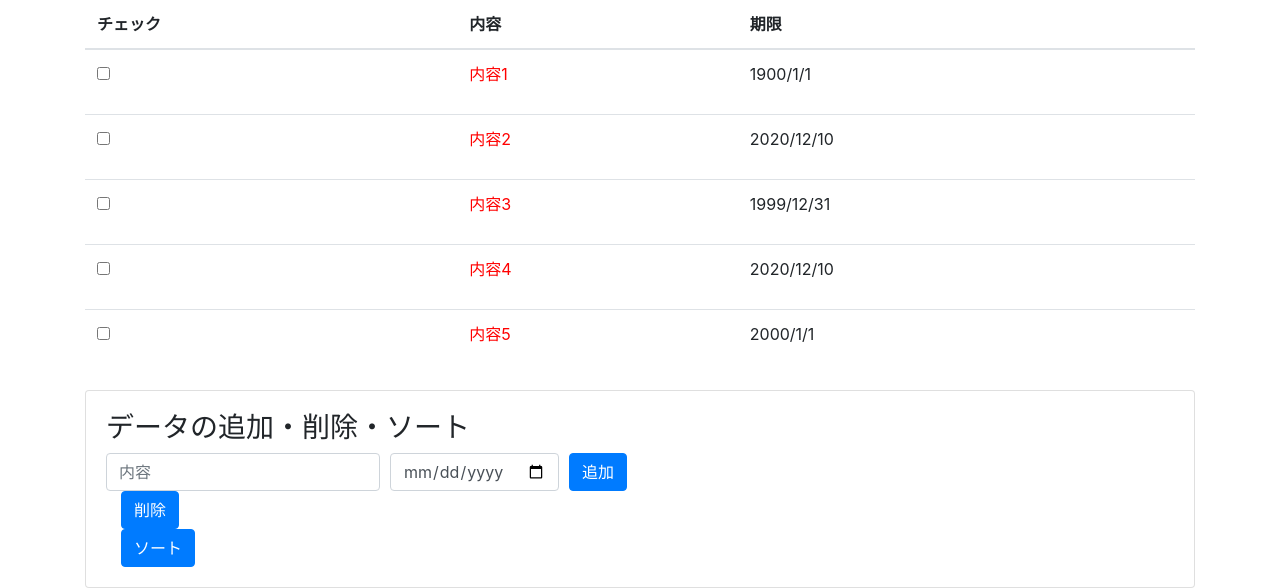
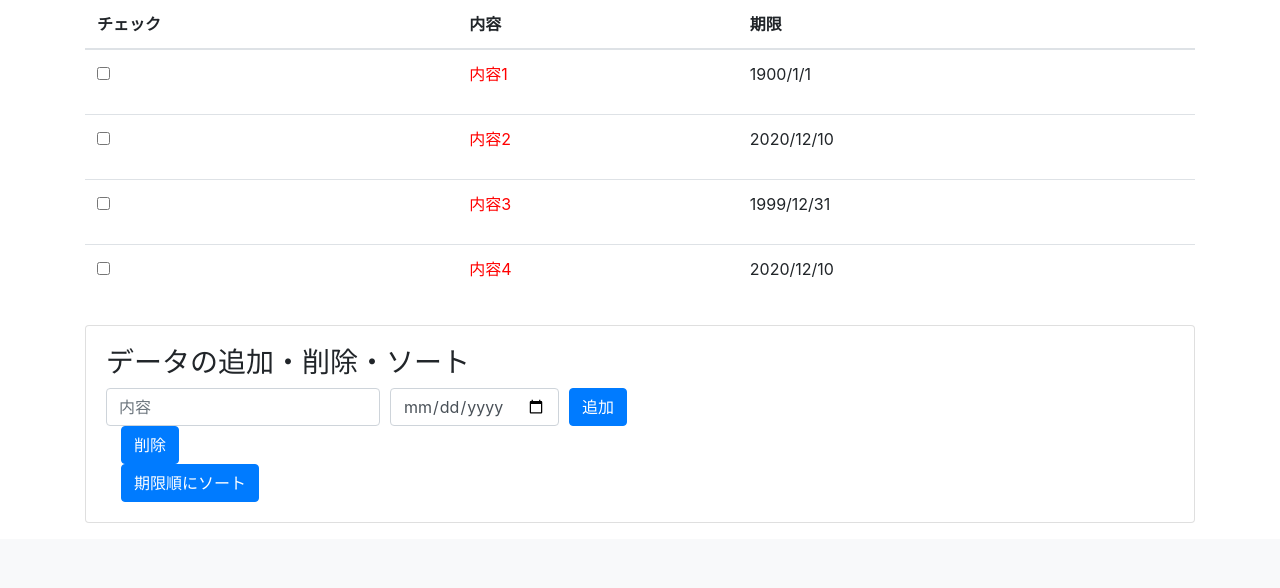
Before and after one commit to 2020-AIT-OOP2-Group10/BubbleToDo, a Flask app: page / in a window 1280 px wide. Shown: the part 261-849 px from the top of the page. After the commit the page ends 784 px from the top, so only its background shows below. Run offline with Flask 2, Linux system fonts and the light colour scheme; some libraries are stand-ins or nearby versions.

Commit message:
add-sortkeep
削除時にソート状態を維持する機能を追加

```diff
--- a/static/main.js
+++ b/static/main.js
@@ -4,16 +4,16 @@
 function init(app_route="/get") {
     // データの初期表示
     fetch(app_route).then(response => {
-        console.log(response)
+        //console.log(response)
         response.json().then((data) => {
-            console.log(data) // 取得されたレスポンスデータをデバッグ表示
+            //console.log(data) // 取得されたレスポンスデータをデバッグ表示
             // データを表示させる
             const tableBody = document.querySelector("#todo-list > tbody")
             tableBody.innerHTML = ""
 
             data.forEach(elm => {
                 // 1行づつ処理を行う
-                console.log(elm)
+                //console.log(elm)
                 let tr = document.createElement('tr')
                 // チェックボックス
                 let td = document.createElement('td')
@@ -87,15 +87,30 @@ document.getElementById("remove-submit").addEventListener("click", (e) => {
     // 取得したidを渡してpythonのjson削除関数を呼ぶ
     fetch('/remove', { method: 'POST', body: array, }).then(function (response) {
         // データを表示
-        init()
+        if(document.getElementById("sort-submit") == "init"){
+            init()
+        }else{
+            init(app_route="/sort")
+        }
     })
 })
 
 // データをソートする(KawaiKohsuke)
-document.getElementById("sort-submit").addEventListener("click", (e) => {
+const sortSubmit = document.getElementById("sort-submit");
+sortSubmit.addEventListener("click", (e) => {
     // ボタンイベントのキャンセル
-    e.preventDefault()
+    e.preventDefault();
 
-    // データは既に"app.py"にてソートされている。表示する手順はinit()と同様である
-    init(app_route="/sort")
+    if (sortSubmit.value == "init") {
+        // 初期->ソート
+        init(app_route="/sort");
+        sortSubmit.value = "sorted";
+        sortSubmit.innerText = "登録順にソート";
+    } else if (sortSubmit.value == "sorted") {
+        // ソート->初期
+        init();
+        sortSubmit.value = "init";
+        sortSubmit.innerText = "期限順にソート";
+    }
+
 })
--- a/templates/index.html
+++ b/templates/index.html
@@ -58,7 +58,7 @@
                 <div class="col-auto"><button id="remove-submit" class="btn btn-primary">削除</button></div>
             </form>
             <form id="sort">
-                <div class="col-auto"><button id="sort-submit" class="btn btn-primary">ソート</button></div>
+                <div class="col-auto"><button id="sort-submit" class="btn btn-primary" value="init">期限順にソート</button></div>
             </form>
         </div>
     </div>
--- a/todo-list.json
+++ b/todo-list.json
@@ -22,11 +22,5 @@
         "content": "内容4",
         "id": 4,
         "timelimit": "2020/12/10"
-    },
-    {
-        "color": "#ff0000",
-        "content": "内容5",
-        "id": 5,
-        "timelimit": "2000/1/1"
     }
 ]
```
